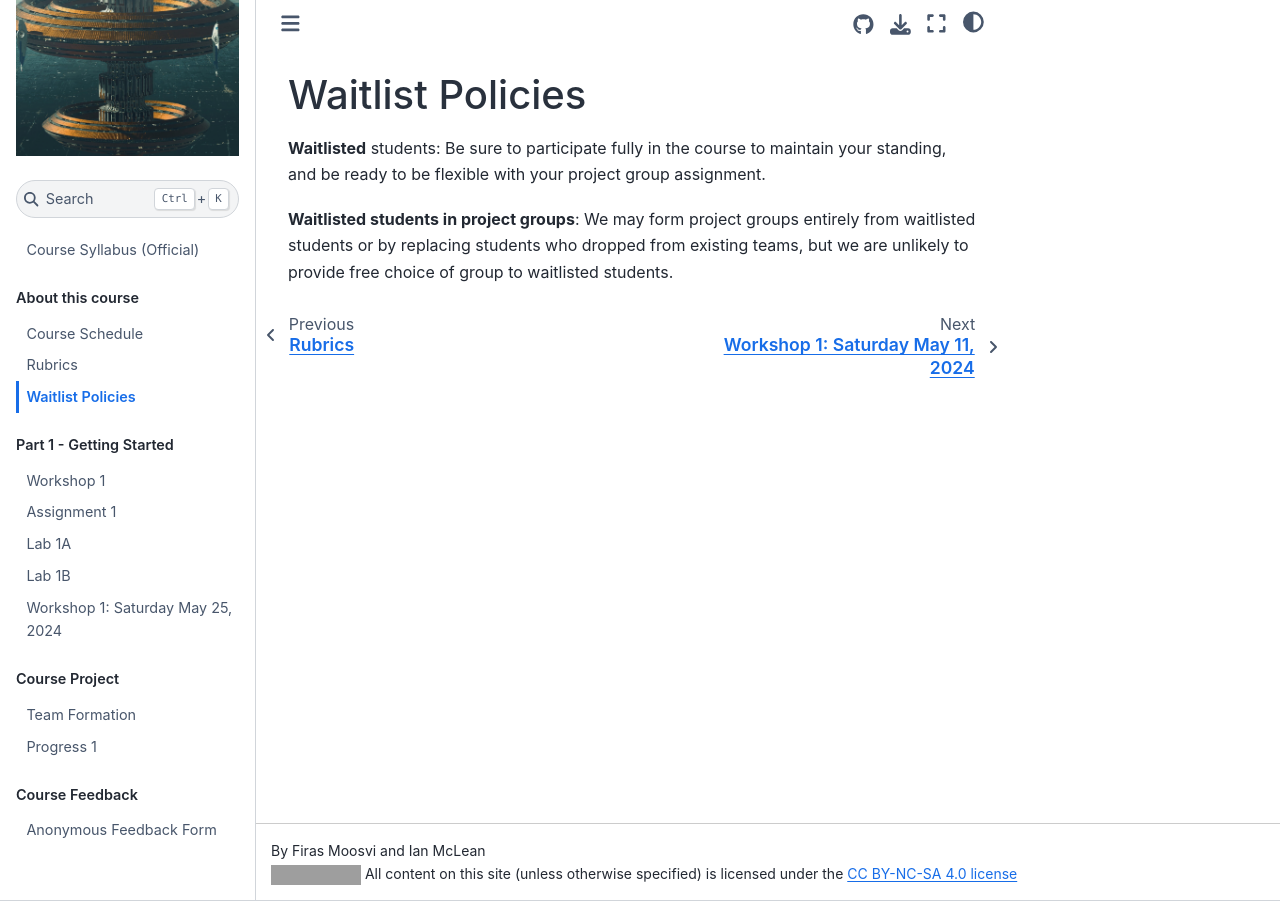
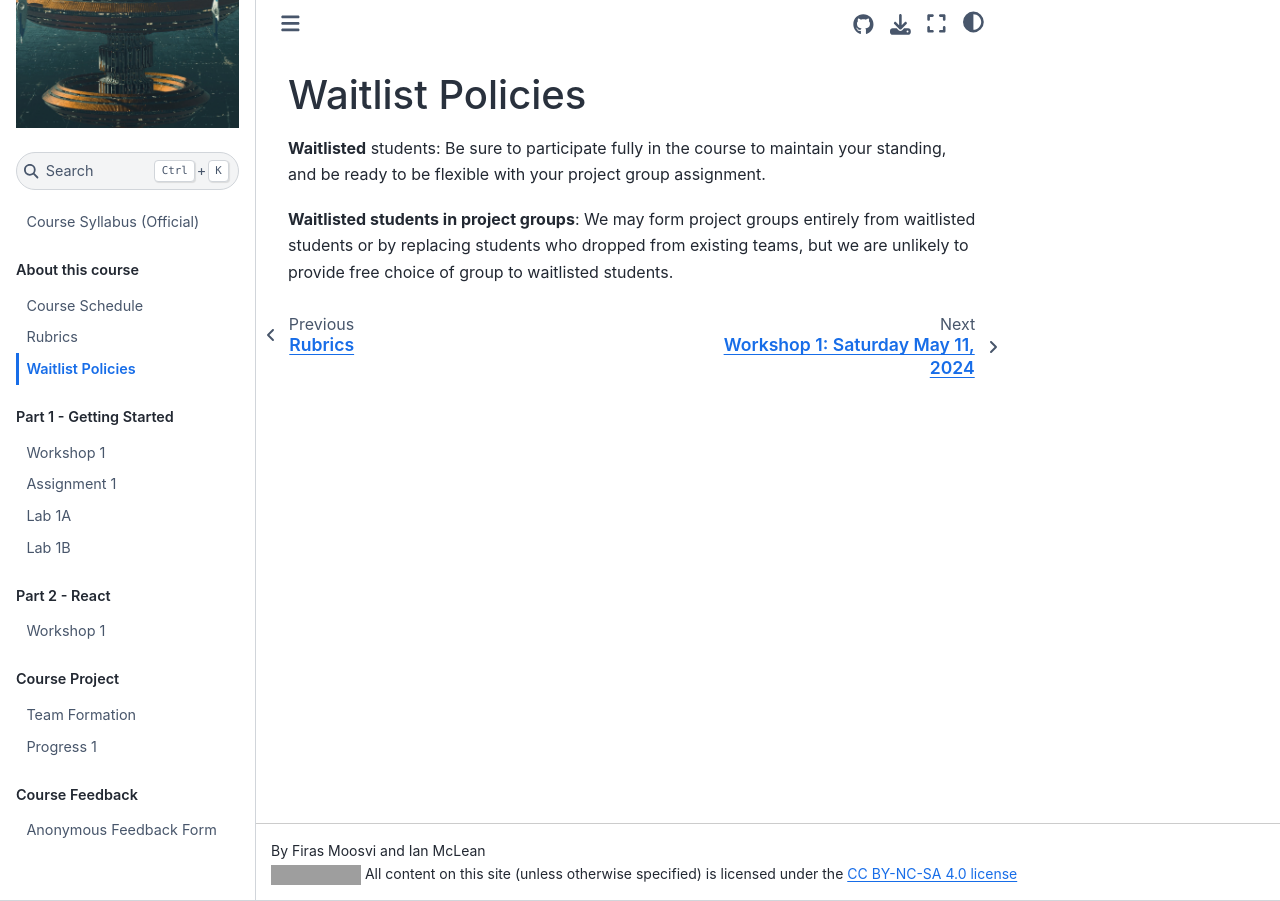
Before and after one commit to UBC-CS/cpsc455, a Jupyter Book: the page built from about/waitlist.md, in a window 1280 px wide. Built offline with Jupyter Book 1.0.4 settings and Sphinx 7.4.7 and the Sphinx Book theme 1.1.4, drawn with Linux system fonts in a browser that asks for light colours; grey boxes are pictures that could not be loaded.

```diff
--- a/_toc.yml
+++ b/_toc.yml
@@ -19,7 +19,12 @@ parts:
     - file: notes/part01/assignment01
     - file: notes/part01/lab01A
     - file: notes/part01/lab01B
+
+- caption: Part 2 - React
+  maxdepth: 1
+  chapters:
     - file: notes/part02/workshop02
+      title: Workshop 1
 
 - caption: Course Project
   chapters:
```
